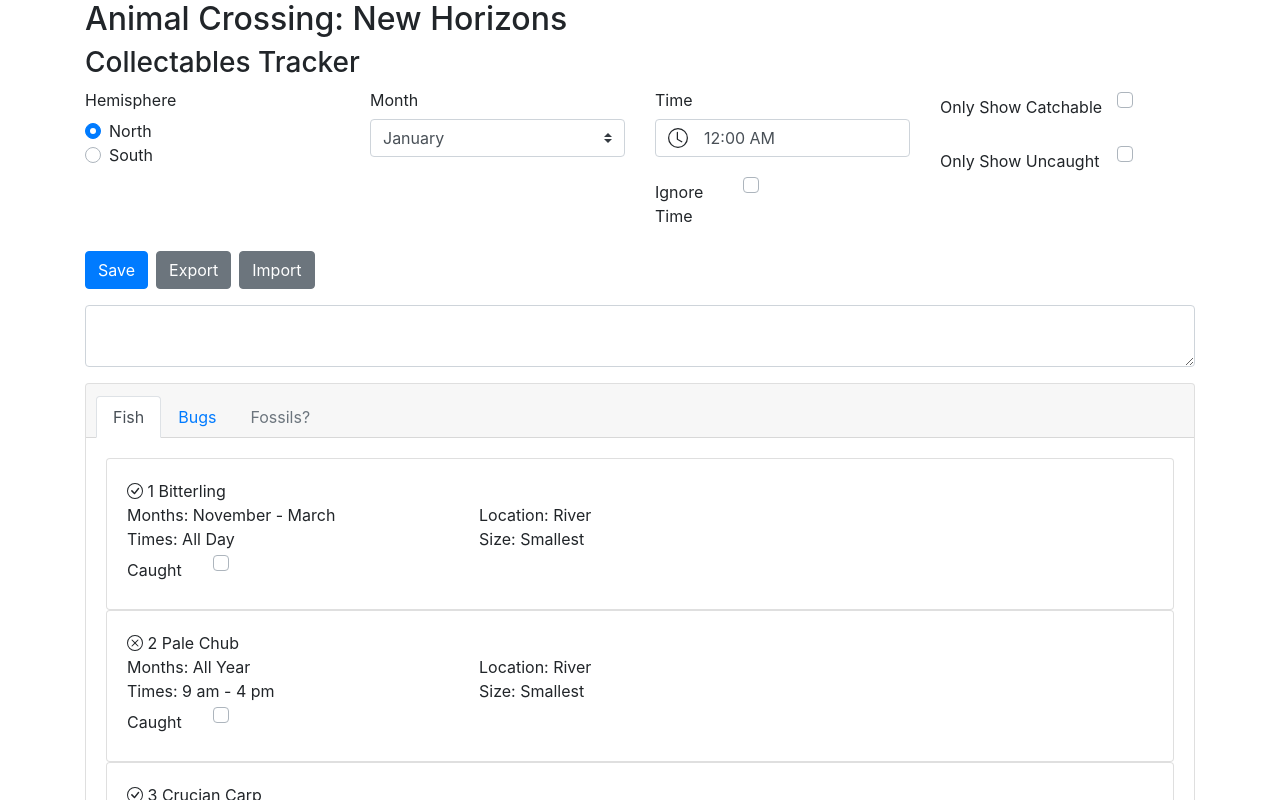
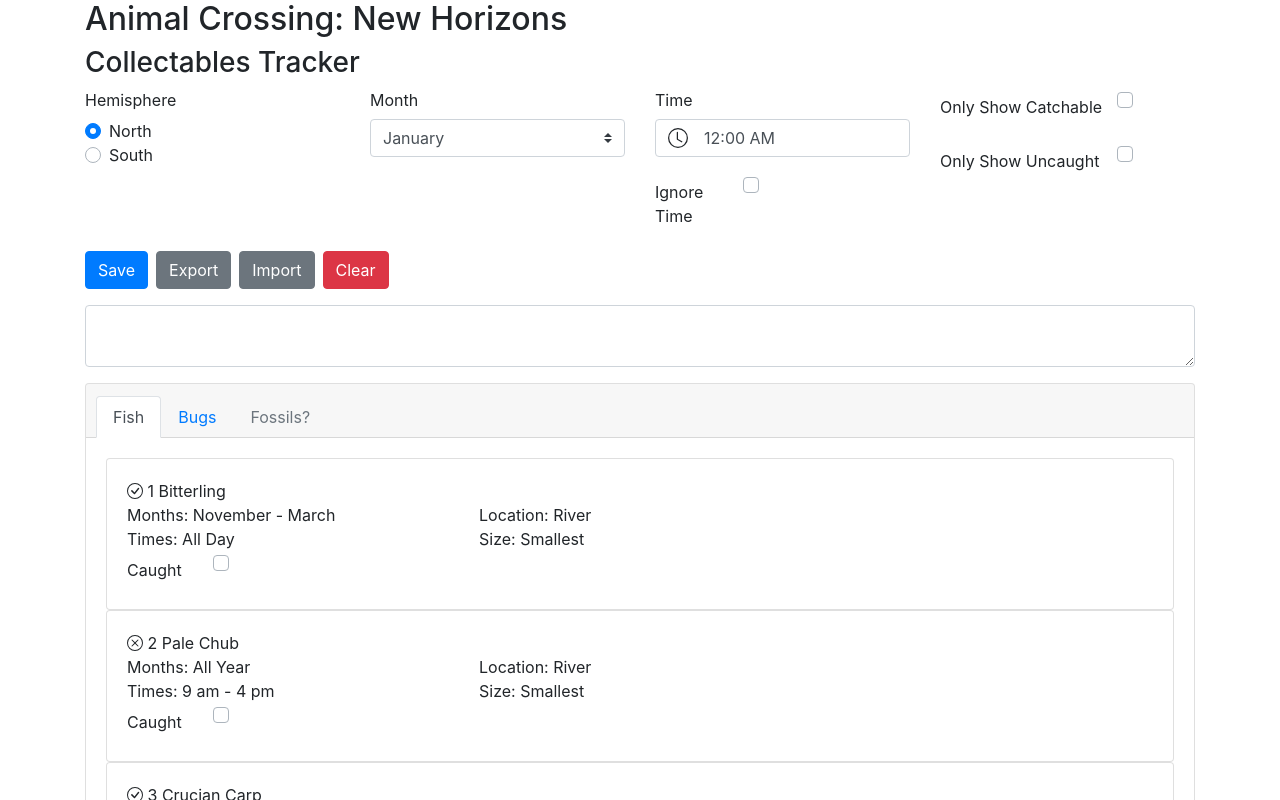
Before and after one commit to nikkocampbell/acnh-tracker, a Vue app: page / in a window 1280 px wide. Shown: the top 800 px of the page. Built offline with nearby package versions, Linux system fonts and the light colour scheme.

Commit message:
Clear buttton

```diff
--- a/src/App.vue
+++ b/src/App.vue
@@ -58,11 +58,13 @@
         <b-button
           @click="saveState"
           variant="primary"
+           class="mr-2"
         >
           Save
         </b-button>
-        <b-button @click="exportState" class="mx-2">Export</b-button>
-        <b-button @click="importState">Import</b-button>
+        <b-button @click="exportState" class="mr-2">Export</b-button>
+        <b-button @click="importState" class="mr-2">Import</b-button>
+        <b-button @click="clear" variant="danger" class="mr-2">Clear</b-button>
         <b-textarea v-model="exportContent" class="mt-3"/>
       </b-col>
     </b-row>
@@ -158,6 +160,12 @@
     exportState() {
       this.exportContent = JSON.stringify(this.$store.state);
     },
+    clear() {
+      const confirm = window.confirm('Are you sure? This will clear all data!');
+      if (!confirm) return;
+      localStorage.removeItem('state');
+      window.location.reload();
+    },
   },
   computed: {
     ...mapState(['fish', 'bugs']),
@@ -177,7 +185,7 @@
     },
   },
   created() {
-    // this.loadState();
+    this.loadState();
   },
 };
 </script>
```
